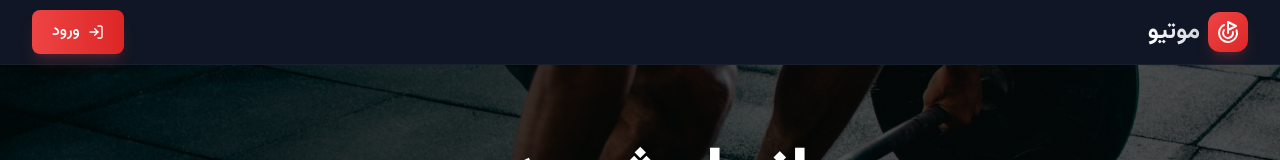
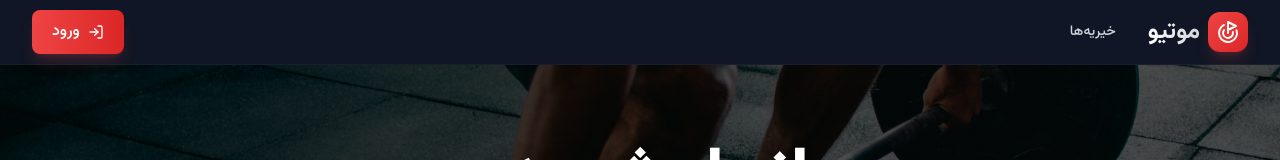
Before and after one commit to MYHZ79/mofront, a React (Vite) app: page / in a window 1280 px wide. Shown: the top 160 px of the page. Built offline with nearby package versions, Linux system fonts and the light colour scheme; no server answers.

Commit message:
Fix: show charities page to all in header

```diff
--- a/src/components/Header.tsx
+++ b/src/components/Header.tsx
@@ -69,8 +69,8 @@ export function Header({ onShowAuth }: HeaderProps) {
               </span>
             </Link>
 
+            <nav className="hidden md:flex items-center gap-6">
               {isAuthenticated && (
-              <nav className="hidden md:flex items-center gap-6">
                 <Link
                   to="/goals"
                   className={`text-sm font-medium transition-all duration-200 relative ${
@@ -84,6 +84,7 @@ export function Header({ onShowAuth }: HeaderProps) {
                     <span className="absolute bottom-0 left-0 right-0 h-0.5 bg-red-500 transform -translate-y-1"></span>
                   )}
                 </Link>
+              )}
               <Link
                 to="/charities"
                 className={`text-sm font-medium transition-all duration-200 relative ${
@@ -98,7 +99,6 @@ export function Header({ onShowAuth }: HeaderProps) {
                 )}
               </Link>
             </nav>
-            )}
           </div>
 
           <div className="flex items-center gap-4">
```
Lines whose indentation alone changed are shown as unchanged.
